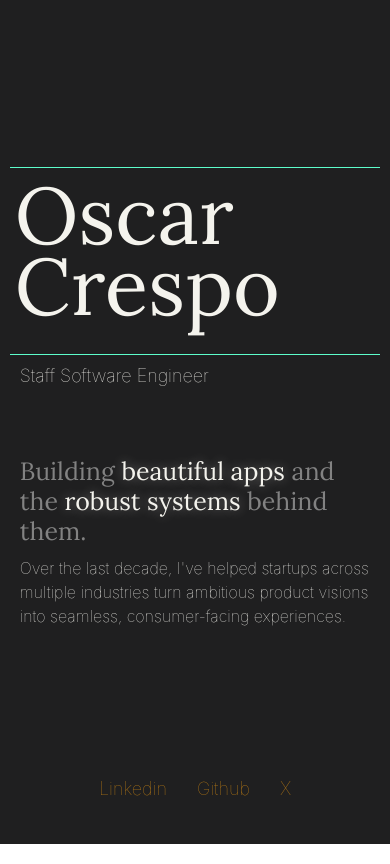
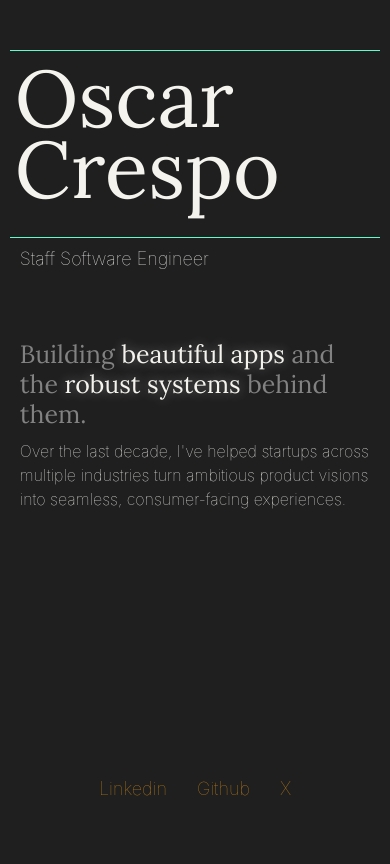
Before and after one commit to oscarCrespo/oscrespo.com, a Next.js app: page / in a window 390 px wide. Built offline with nearby package versions, Linux system fonts and the light colour scheme.

Commit message:
fix view on mobile

```diff
--- a/src/app/globals.css
+++ b/src/app/globals.css
@@ -97,6 +97,7 @@ code {
   text-align: center;
   background-color: var(--primaryDark);
   min-height: 100vh;
+  min-height: 100svh;
   display: flex;
   flex-direction: column;
   align-items: center;
@@ -108,6 +109,6 @@ code {
 
 @media (max-width: 1024px) {
   .App {
-    overflow: hidden;
+    overflow-x: hidden;
   }
 }
--- a/src/app/page.css
+++ b/src/app/page.css
@@ -1,7 +1,8 @@
 .homeContainer {
   display: grid;
   grid-template-rows: 1fr auto 1fr;
-  flex-grow: 1;
+  min-height: 100vh;
+  min-height: 100svh;
 }
 
 .columns {
@@ -166,7 +167,7 @@ h1.bordered {
 
   .homeContainer {
     display: grid;
-    grid-template-rows: 1fr auto 1fr;
+    grid-template-rows: 40px auto 1fr;
   }
 
   .columns {
@@ -182,7 +183,7 @@ h1.bordered {
     grid-row: 3;
     align-self: end;
     justify-self: center;
-    padding: 0 0 20px;
+    padding: 20px 0 40px;
     text-align: right;
   }
 
@@ -243,11 +244,15 @@ h1.bordered {
   }
 }
 
-@media (max-height: 700px) {
+@media (max-height: 750px) {
   .homeContainer {
-    grid-template-rows: 0 auto 1fr;
+    grid-template-rows: 10px auto 1fr;
   }
 
+  .mainTitleSection h1 {
+    font-size: 60px;
+    line-height: 55px;
+  }
 }
 
 /* Animations */
```
